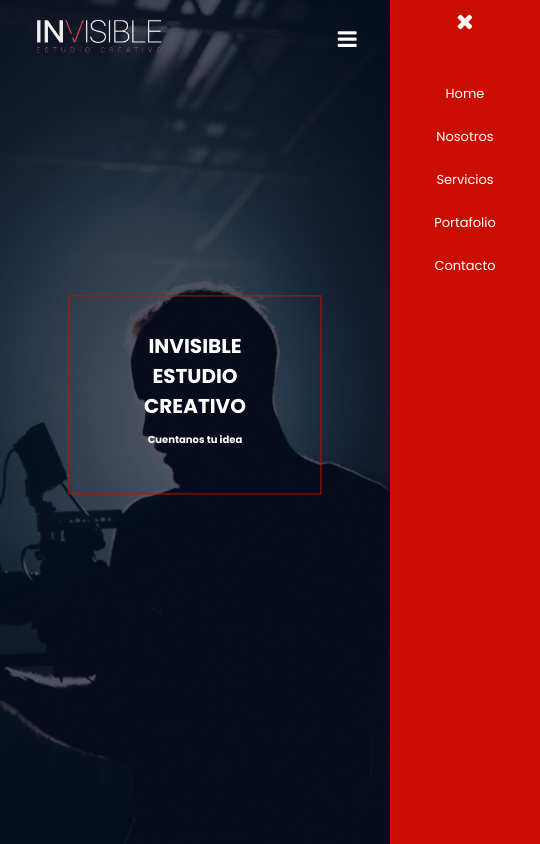
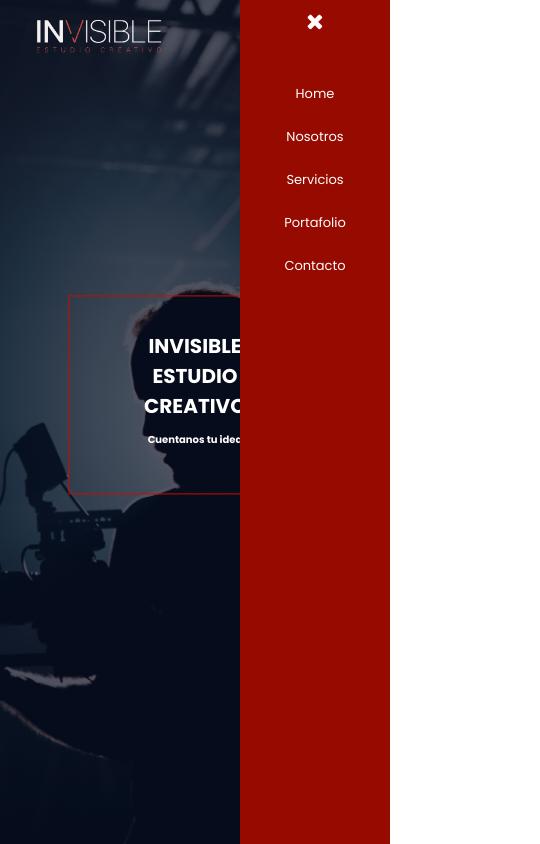
Before and after one commit to EduardoTerwogt/Proyecto-Invisible-Terwogt, a plain HTML site: page index.html in a window 390 px wide. Shown: the whole page, 540 px wide, since content can reach past the window. Drawn offline with Linux system fonts and the light colour scheme.

Commit message:
agrego collapse menu

```diff
--- a/estilo.css
+++ b/estilo.css
@@ -131,11 +131,11 @@ nav .fa{
     }
     .nav-links{
         position: absolute;
-        background-color: #c90d00;
+        background-color: #960a00;
         height: 100vh;
         width: 150px;
         top: 0;
-        right: -150px;
+        right: 0;
         text-align: center;
         z-index: 2;
     }
--- a/index.html
+++ b/index.html
@@ -7,7 +7,7 @@
     <link rel="stylesheet" href="estilo.css">
     <link rel="stylesheet" href="https://stackpath.bootstrapcdn.com/font-awesome/4.7.0/css/font-awesome.min.css">
 
-    <title>Proyecto Invisible - Terwogt</title>
+    <title>Proyecto Invisible-Terwogt</title>
 </head>
 <body>
 
@@ -25,7 +25,7 @@
                      <li><a href="">Contacto</a></li>
                  </ul>
         </div>
-       <i class="fa fa-bars"></i>
+        <i class="fa fa-barss"></i>
          </nav>
 
          <div class="text-box">
@@ -35,8 +35,7 @@
 
                  <a href="" class="hero-btn">Cuentanos tu idea</a>
              </h1>
-            <!-- <p>Lorem ipsum dolor sit, amet consectetur adipisicing elit. Ex facere recusandae beatae nihil asperiores? Neque aut nobis ipsum deserunt repellat?</p> -->
-            <!-- <a href="" class="hero-btn">Cuentanos tu idea</a>-->
+
 
 
          </div>
@@ -48,5 +47,7 @@
 
 
 
+
+
 </body>
 </html>
```
